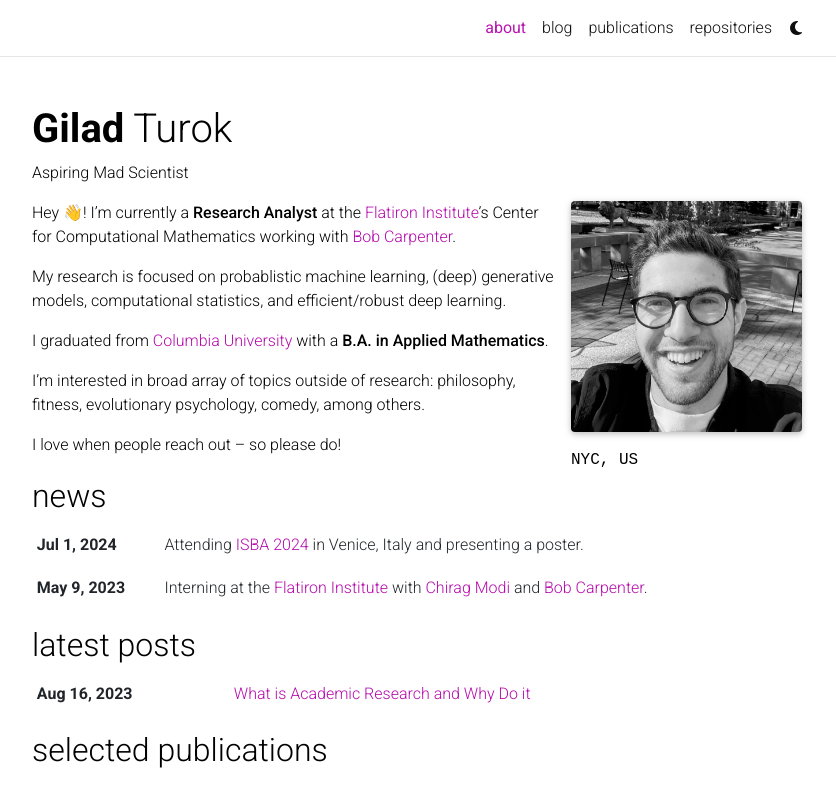
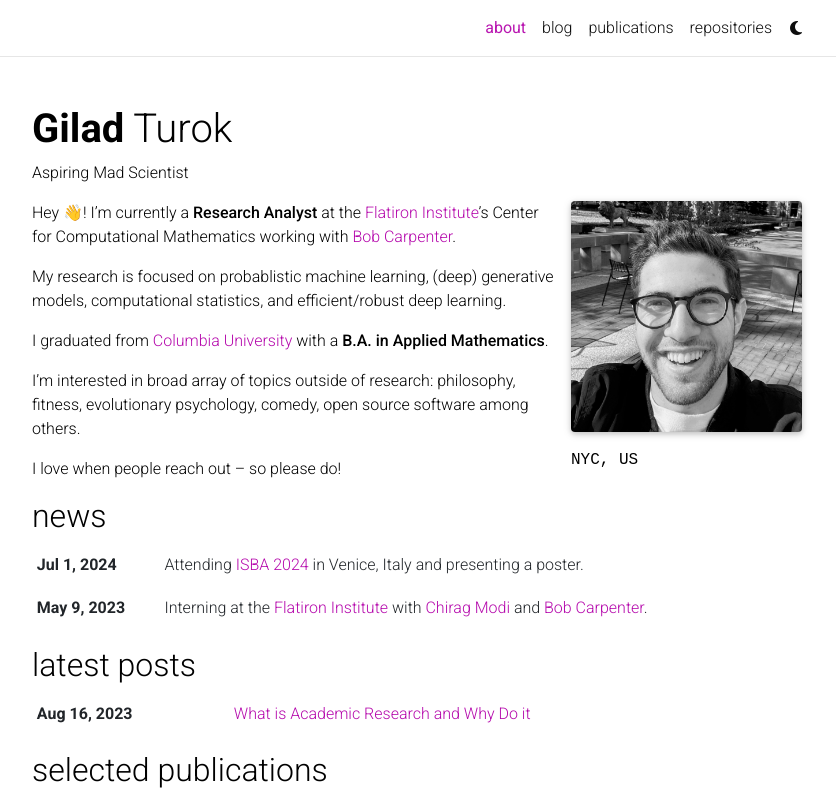
Before and after one commit to gil2rok/gil2rok.github.io, a Jekyll site: the page built from _pages/about.md, in a window 1280 px wide and 1107 px high, cut to the strip 0-798 px from the top of the window. Shown: the whole strip, without its empty margins (223-1059 px from the left). Built offline with Jekyll 4.4.1, drawn with Linux system fonts in a browser that asks for light colours; full-size pictures stand in for the smaller copies a plugin makes; emoji names are drawn with the system emoji font; comment, search, counter and statistics services are not loaded; a style sheet for code colours, icons or effects is not loaded.

Commit message:
Update about.md

```diff
--- a/_pages/about.md
+++ b/_pages/about.md
@@ -23,6 +23,6 @@
 
 I graduated from [Columbia University](https://www.columbia.edu/) with a **B.A. in Applied Mathematics**.
 
-I'm interested in broad array of topics outside of research: philosophy, fitness, evolutionary psychology, comedy, among others.
+I'm interested in broad array of topics outside of research: philosophy, fitness, evolutionary psychology, comedy, open source software among others.
 
 I love when people reach out -- so please do!
```
